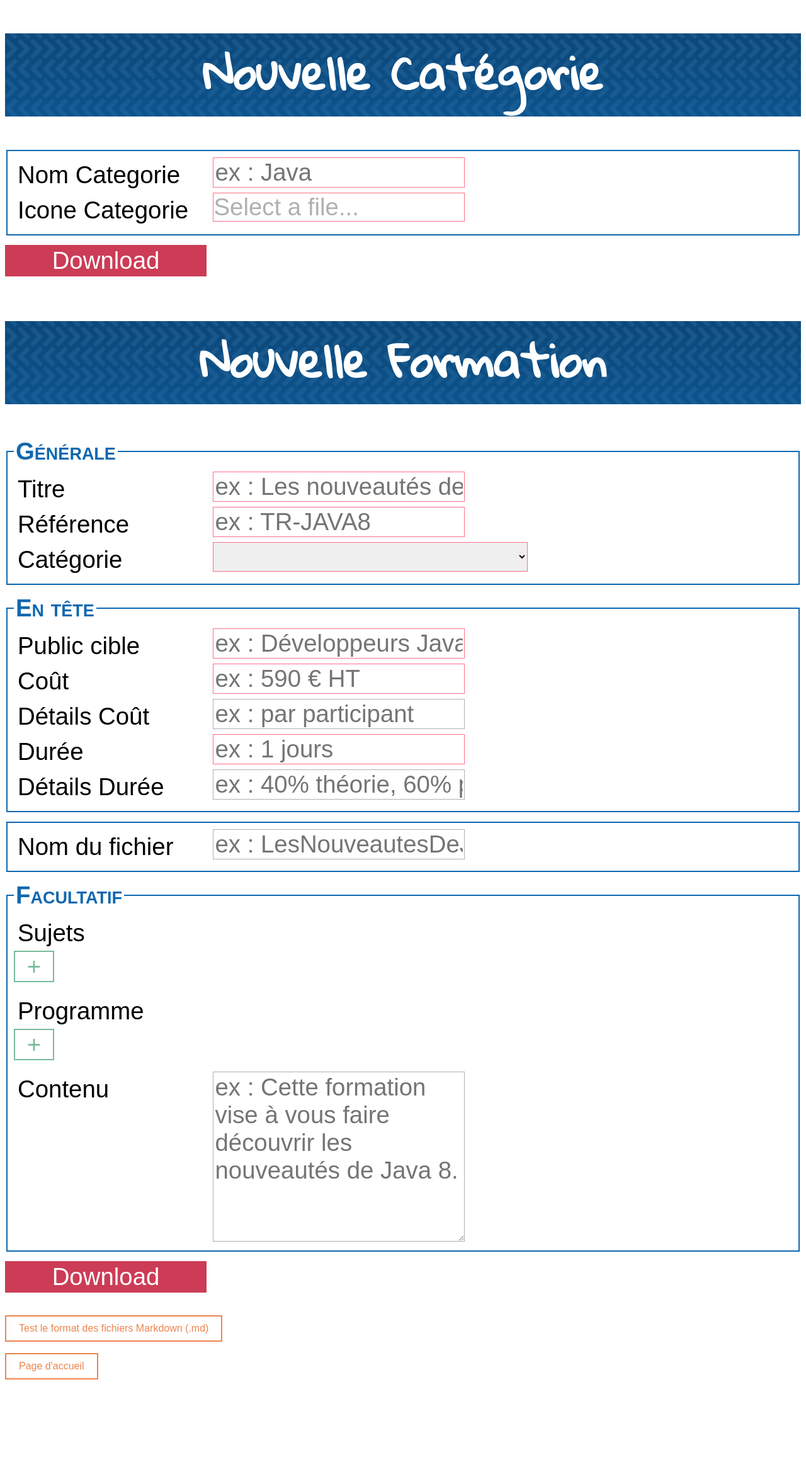
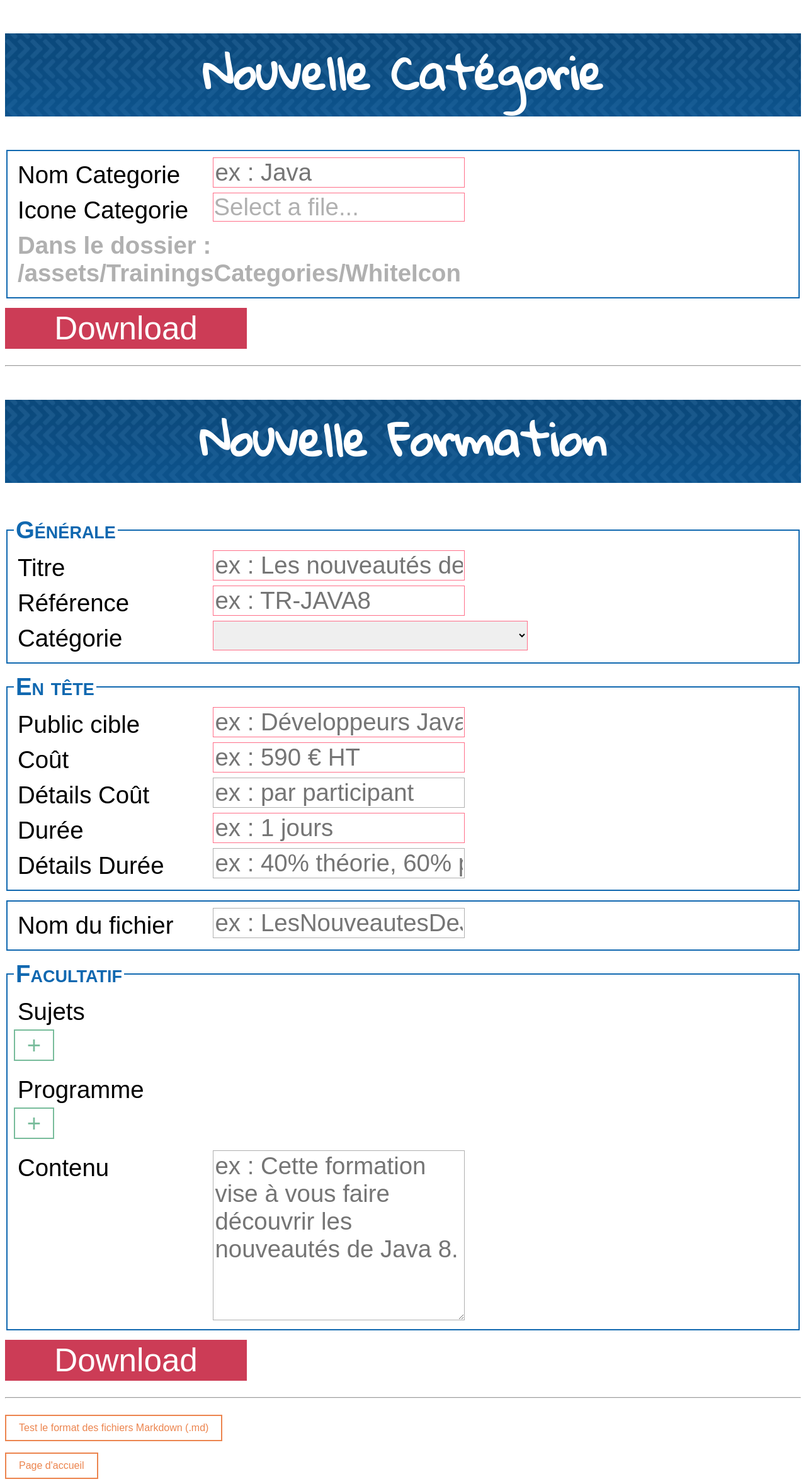
Before and after one commit to Serli/training-by-serli, a Jekyll site: the page built from administration/formulaireData.md, in a window 1280 px wide. Shown: the whole page at 63% size. Built offline with Jekyll 4.4.1, drawn with Linux system fonts in a browser that asks for light colours; nearby versions of some CDN libraries; before the commit the page ends 2199 px from its top, so only the background shows below that.

Commit message:
V0.2.3 css administrateur/testFormat

```diff
--- a/_sass/_administration.scss
+++ b/_sass/_administration.scss
@@ -24,15 +24,37 @@
 	h1 {
 		font-size: 5vw;
 		font-family: "gloriahallelujah", sans-serif; // "training by Serli" font
-		background-color: $darkblue; // default color
+		background-color: $darkblue;
 		background-image: url(../assets/background-image/header.png);
 		background-repeat: repeat-x;
 		color: $white;
 		text-align: center;
 	}
+	h2 {
+		font-size: 4vw;
+		font-family: "gloriahallelujah", sans-serif; // "training by Serli" font
+		background-image: url(../assets/background-image/header.png);
+		background-repeat: repeat-x;
+		background-color: $aqua;
+		text-align: center;
+	}
+  em {
+    font-weight: bold;
+    font-style: normal;
+    color: $lightgray;
+  }
+	p {
+		font-size: 3vw;
+	}
   .formulaireData {
 		p {
 		  margin-top: 0px;
+			max-width: 800px;
+		  width: 80vw;
+		  display: inline-block;
+		  vertical-align: top;
+		  margin: 6px;
+			font-size: 3vw;
 		}
 		fieldset {
 		  margin-bottom: 15px;
@@ -53,11 +75,6 @@
 		  vertical-align: top;
 		  margin: 6px;
 			font-size: 3vw;
-		}
-		em {
-		  font-weight: bold;
-		  font-style: normal;
-		  color: #f00;
 		}
 		input, textarea {
 			border: 1px solid $lightgray;
@@ -90,7 +107,8 @@
 			background-color: $white;
 			color: $aqua;
 			border: 2px solid $aqua;
-		  width: 25vw;
+		  width: 30vw;
+			font-size: 4vw;
 			&:hover, &:active {
 					background-color: $aqua;
 					color: $white;
--- a/administration/formulaireData.md
+++ b/administration/formulaireData.md
@@ -18,13 +18,15 @@
     		<label ng-if="myImage.name!==undefined" for="my-file"
           class="input-file-trigger completed" tabindex="0">[[myImage.name]]</label>
     	</div>
+      <p><em>Dans le dossier : /assets/TrainingsCategories/WhiteIcon</em></p>
     </fieldset>
 
     <input type="submit" value="Download"
       ng-class="!isValide() ? 'errorDownload' : ''">
   </form>
 
-  <br/>
+  <br/><hr/>
+
   <h1>Nouvelle Formation</h1>
   <form ng-submit="downloadTraining()" ng-controller="formulaireTraining">
     <fieldset>
@@ -102,7 +104,8 @@
       ng-class="!isValide() ? 'errorDownload' : ''">
   </form>
 
-  <br/>
+  <br/><hr/>
+
   <br/>
   <a href="{{ '/administration/errorFormat.html' | prepend: site.baseurl }}">Test le format des fichiers Markdown (.md)</a>
   <br/>
```
Also changed, not shown: _trainings/README_trainings.md (+5 -1 lines), administration/testFormat.md (+0 -3 lines), README.md, 6 other files.
